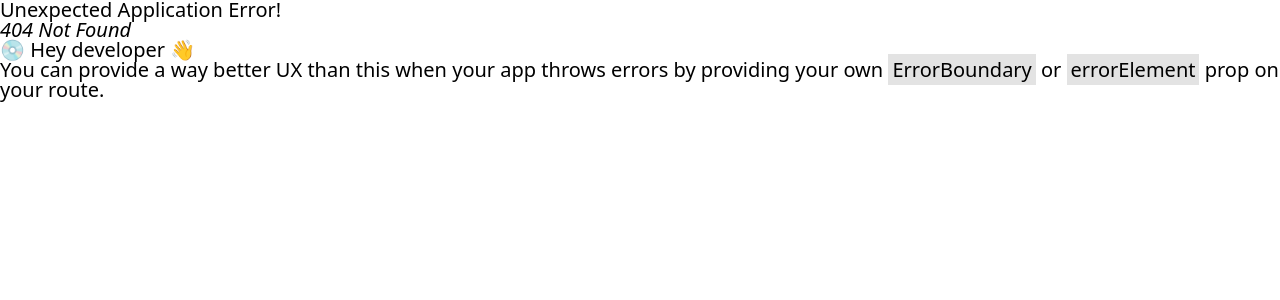
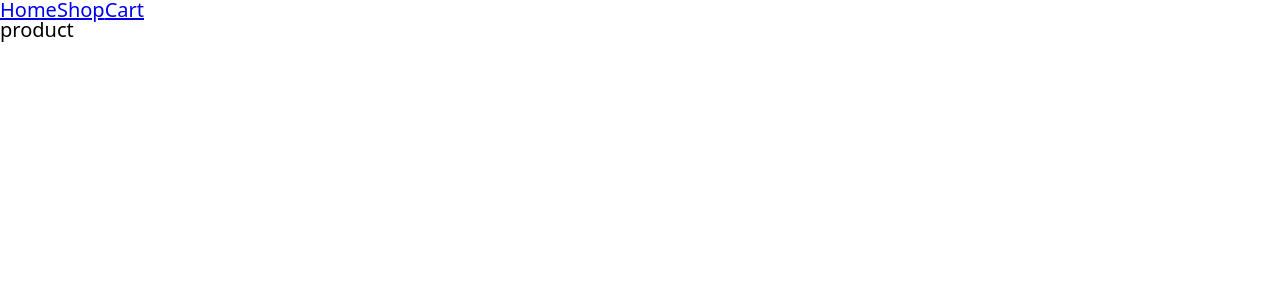
Before and after one commit to alleizon/shopping-cart, a React (Create React App) app: page /product in a window 1280 px wide. Before the commit this address had no page. Shown: the top 300 px of the page. Built offline with nearby package versions, Linux system fonts and the light colour scheme.

Commit message:
links to routes in Root

```diff
--- a/src/routes/Cart.jsx
+++ b/src/routes/Cart.jsx
@@ -1,5 +1,5 @@
 const Cart = () => {
-  return "";
+  return <div>cart</div>;
 };
 
 export default Cart;
--- a/src/routes/Product.jsx
+++ b/src/routes/Product.jsx
@@ -1,5 +1,5 @@
 const Product = () => {
-  return "";
+  return <div>product</div>;
 };
 
 export default Product;
--- a/src/routes/Shop.jsx
+++ b/src/routes/Shop.jsx
@@ -1,5 +1,5 @@
 const Shop = () => {
-  return "";
+  return <div>shop</div>;
 };
 
 export default Shop;
--- a/src/routes/main.jsx
+++ b/src/routes/main.jsx
@@ -1,10 +1,29 @@
 import { createBrowserRouter } from "react-router-dom";
+import Index from ".";
+import Cart from "./Cart";
+import Product from "./Product";
 import Root from "./root";
+import Shop from "./Shop";
 
 const router = createBrowserRouter([
   {
     path: "/",
     element: <Root />,
+    children: [
+      { index: true, element: <Index /> },
+      {
+        path: "shop",
+        element: <Shop />,
+      },
+      {
+        path: "product",
+        element: <Product />,
+      },
+      {
+        path: "cart",
+        element: <Cart />,
+      },
+    ],
   },
 ]);
 
--- a/src/routes/root.jsx
+++ b/src/routes/root.jsx
@@ -1,5 +1,18 @@
+import { Link, Outlet } from "react-router-dom";
+
 const Root = () => {
-  return;
+  return (
+    <>
+      <nav>
+        <Link to="/">Home</Link>
+        <Link to="shop">Shop</Link>
+        <Link to="cart">Cart</Link>
+      </nav>
+      <main>
+        <Outlet />
+      </main>
+    </>
+  );
 };
 
 export default Root;
```
